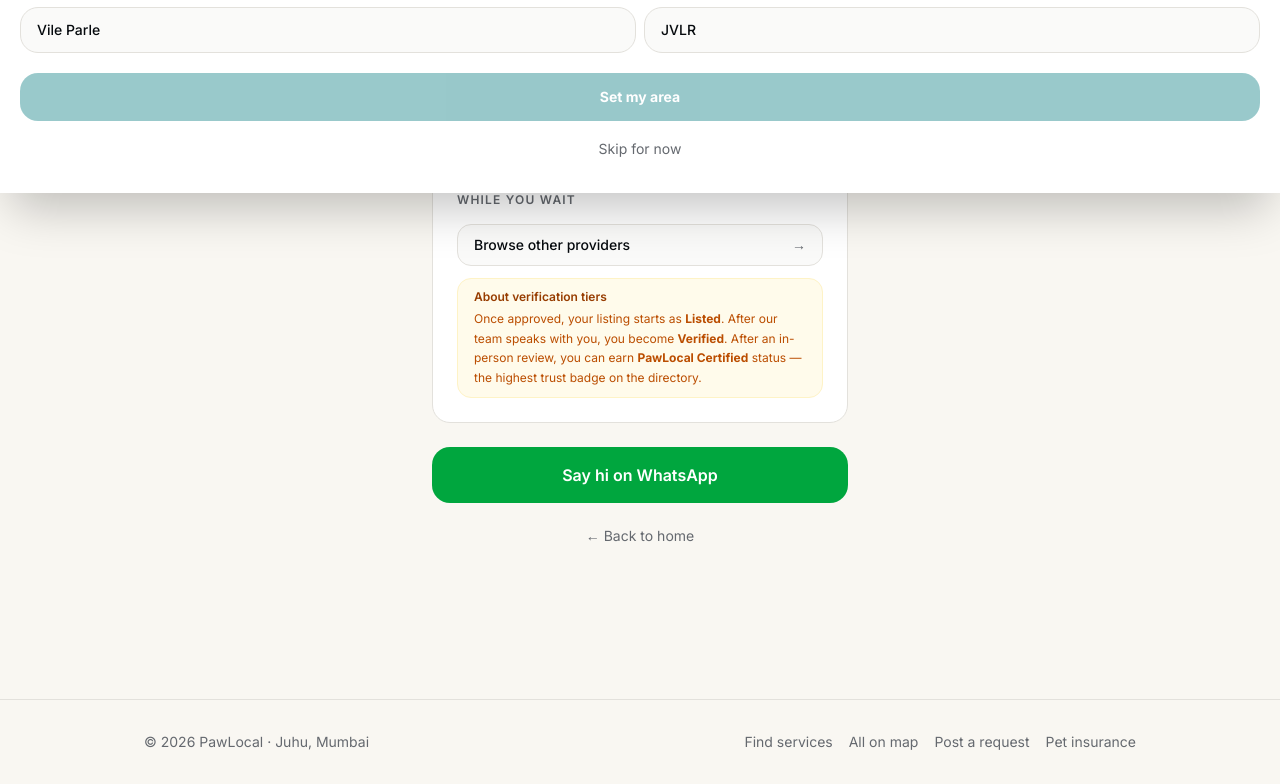
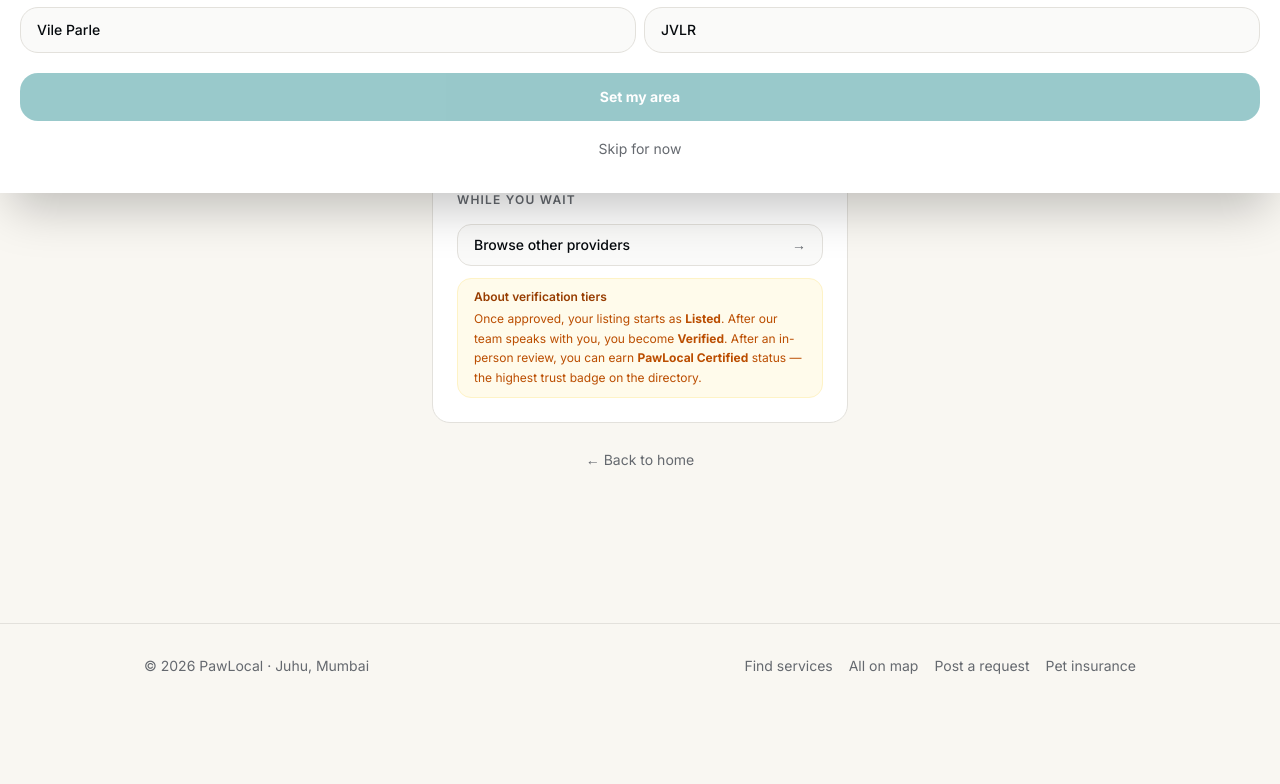
Before and after one commit to Melroyjoanes/pawlocal, a Next.js app: page /join/success in a window 1280 px wide. Shown: the part 607-1391 px from the top of the page. After the commit the page ends 1315 px from the top, so only its background shows below. Built offline with nearby package versions, Linux system fonts and the light colour scheme.

Commit message:
fix: remove placeholder WhatsApp CTA from join success page
The button linked to a dummy number (9800000000) — removed entirely.

Co-Authored-By: Claude Sonnet 4.6 <noreply@anthropic.com>

```diff
--- a/app/join/success/page.tsx
+++ b/app/join/success/page.tsx
@@ -34,8 +34,6 @@ const TIMELINE = [
 export default async function JoinSuccessPage({ searchParams }: Props) {
   const { name } = await searchParams
   const displayName = name ? decodeURIComponent(name) : null
-
-  const whatsappCta = `https://wa.me/919800000000?text=${encodeURIComponent('Hi PawLocal! I just listed my service')}`
 
   return (
     <div className="max-w-md mx-auto py-14 px-4">
@@ -113,16 +111,6 @@ export default async function JoinSuccessPage({ searchParams }: Props) {
         </div>
       </div>
 
-      {/* WhatsApp CTA */}
-      <a
-        href={whatsappCta}
-        target="_blank"
-        rel="noopener noreferrer"
-        className="flex items-center justify-center gap-2.5 w-full py-4 rounded-2xl font-semibold text-white bg-green-600 hover:bg-green-700 active:bg-green-800 transition-colors mb-5"
-      >
-        <span>Say hi on WhatsApp</span>
-      </a>
-
       <div className="text-center">
         <Link
           href="/"
```
